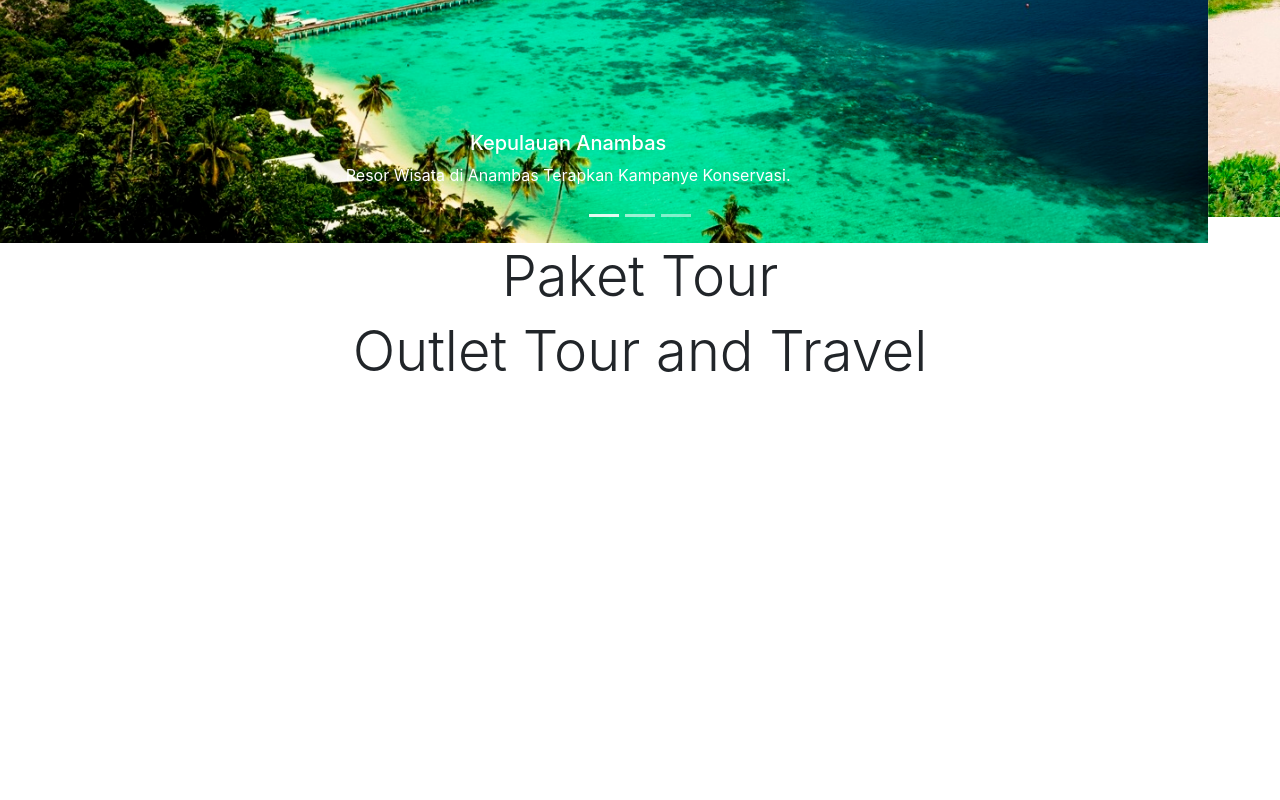
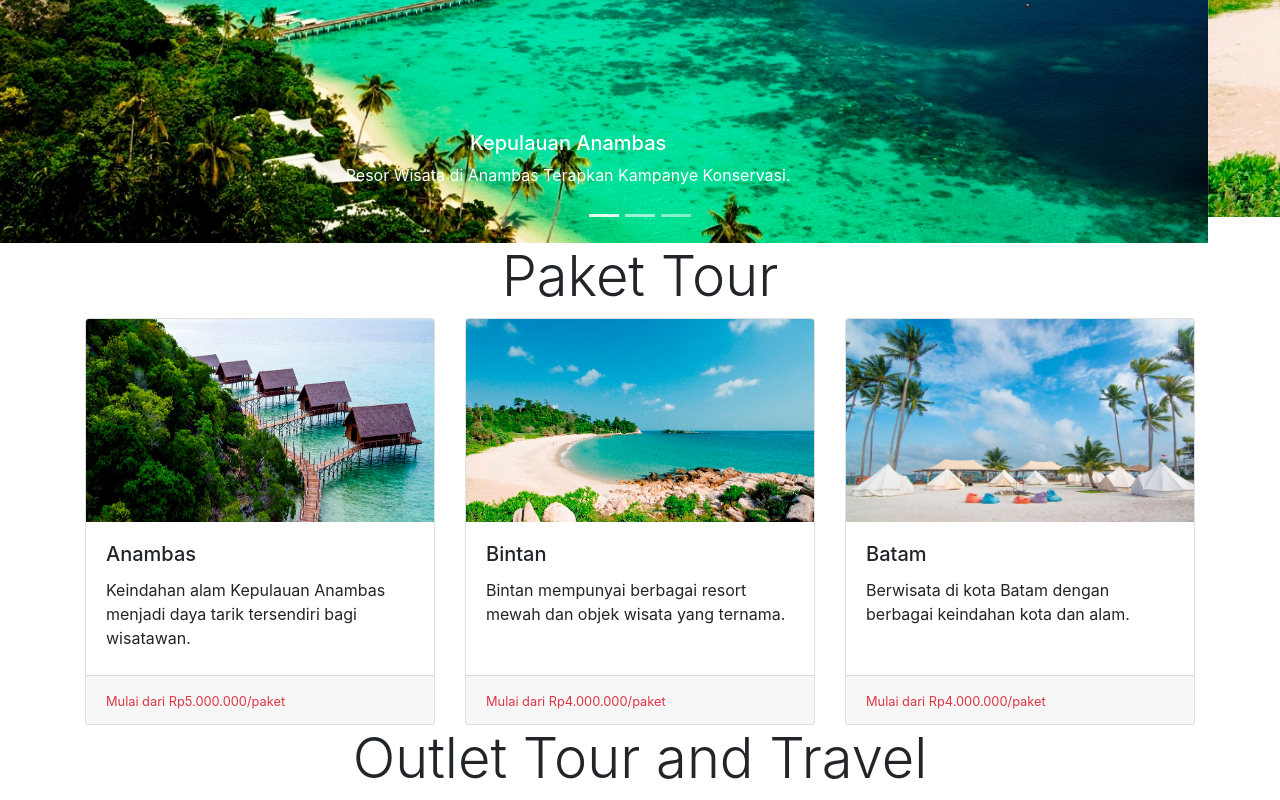
Before and after one commit to varydabe/tourism-webpage, a plain HTML site: page index.html in a window 1280 px wide. Shown: the part 452-1252 px from the top of the page. Before the commit the page ends 845 px from the top, so only its background shows below. Drawn offline with nearby package versions, Linux system fonts and the light colour scheme.

Commit message:
Add Tour cards

```diff
--- a/index.html
+++ b/index.html
@@ -49,21 +49,21 @@
         </ol>
         <div class="carousel-inner">
             <div class="carousel-item active">
-                <img src="src/anambas1.jpg" class="img-fluid" height="50%" width="100%" alt="First Slide">
+                <img src="src/anambas1.jpg" class="img-fluid h-50" width="100%" alt="First Slide">
                 <div class="carousel-caption d-none d-md-block">
                     <h5>Kepulauan Anambas</h5>
                     <p>Resor Wisata di Anambas Terapkan Kampanye Konservasi.</p>
                 </div>
             </div>
             <div class="carousel-item">
-                <img src="src/pulau-bintan.jpg" class="img-fluid" height="50%" width="100%" alt="Second Slide">
+                <img src="src/pulau-bintan.jpg" class="img-fluid h-50" width="100%" alt="Second Slide">
                 <div class="carousel-caption d-none d-md-block">
                     <h5>Bintan</h5>
                     <p>Sang Primadona Dari Kepulauan Riau yang Menawan</p>
                 </div>
             </div>
             <div class="carousel-item">
-                <img src="src/batam1.jpg" class="img-fluid" height="80%" width="100%" alt="Third Slide">
+                <img src="src/batam1.jpg" class="img-fluid h-50" width="100%" alt="Third Slide">
                 <div class="carousel-caption d-none d-md-block">
                     <h5>Batam</h5>
                     <p>Jembatan Barelang sebagai landmark yang memukau.</p>
@@ -87,7 +87,38 @@
                 </h1>
             </div>
         </div>
-
+        <div class="card-deck">
+            <div class="card">
+                <img src="src/anambas2.jpg" class="card-img-top h-50" alt="...">
+                <div class="card-body">
+                    <h5 class="card-title">Anambas</h5>
+                    <p class="card-text">Keindahan alam Kepulauan Anambas menjadi daya tarik tersendiri bagi wisatawan.</p>
+                </div>
+                <div class="card-footer">
+                    <small class="text-danger">Mulai dari Rp5.000.000/paket</small>
+                </div>
+            </div>
+            <div class="card">
+                <img src="src/pulau-bintan.jpg" class="card-img-top h-50" alt="...">
+                <div class="card-body">
+                    <h5 class="card-title">Bintan</h5>
+                    <p class="card-text">Bintan mempunyai berbagai resort mewah dan objek wisata yang ternama.</p>
+                </div>
+                <div class="card-footer">
+                    <small class="text-danger">Mulai dari Rp4.000.000/paket</small>
+                </div>
+            </div>
+            <div class="card">
+                <img src="src/batam.jpg" class="card-img-top h-50" alt="...">
+                <div class="card-body">
+                    <h5 class="card-title">Batam</h5>
+                    <p class="card-text">Berwisata di kota Batam dengan berbagai keindahan kota dan alam.</p>
+                </div>
+                <div class="card-footer">
+                    <small class="text-danger">Mulai dari Rp4.000.000/paket</small>
+                </div>
+            </div>
+        </div>
         <div class="row">
             <div class="col">
                 <h1 class="display-4" style="text-align: center;">
@@ -96,6 +127,7 @@
             </div>
         </div>
 
+        </div>
     </div>
 
 
```
